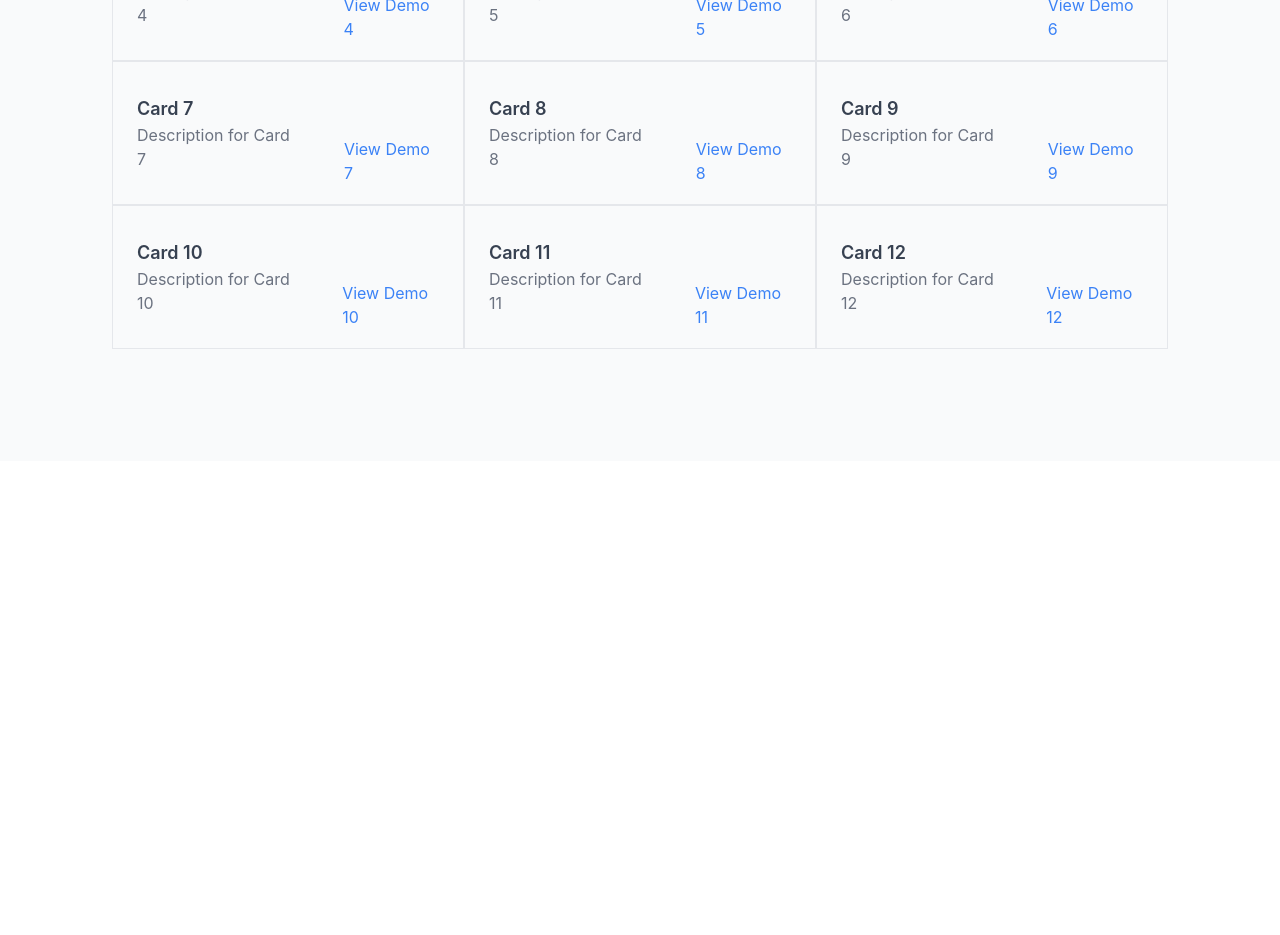
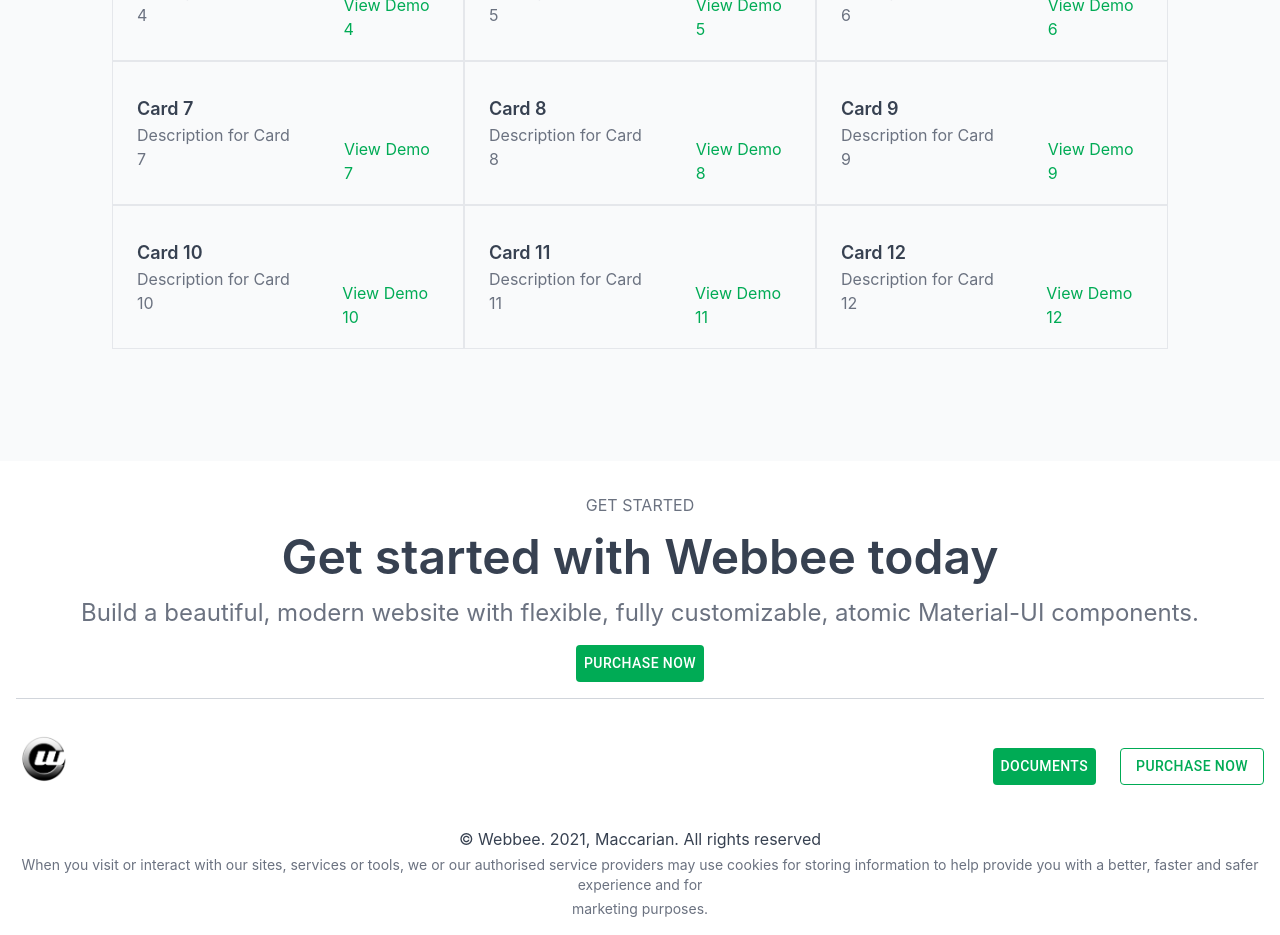
Before and after one commit to centum-world/mining-rig-portfolio, a React (Vite) app: page / in a window 1280 px wide. Shown: the part 3620-4555 px from the top of the page. Before the commit the page ends 4081 px from the top, so only its background shows below. Built offline with nearby package versions, Linux system fonts and the light colour scheme.

Commit message:
all responsive done

```diff
--- a/src/App.jsx
+++ b/src/App.jsx
@@ -9,10 +9,10 @@
 import HomePage from "./pages/HomePage";
 import Heropage from "./pages/Heropage";
 import Header from "./common/Header";
-import Footer from "./common/Footer";
 import About from "./pages/About";
 import Contact from "./pages/Contact";
 import Faq from "./pages/Faq";
+import Footer from "./common/Footer";
 
 const App = () => {
   const [isHeaderVisible] = useState(true);
@@ -35,7 +35,7 @@
           <Route path="/faq" element={<Faq />} />
         </Routes>
       </div>
-      {/* <Footer /> */}
+      <Footer />
       <ScrollLink
         to="top"
         smooth={true}
--- a/src/common/Footer.jsx
+++ b/src/common/Footer.jsx
@@ -1,6 +1,5 @@
 import { Button } from "@mui/material";
 import React from "react";
-import { Link as RouterLink } from "react-router-dom";
 import { useSelector } from "react-redux";
 import logo from "../assets/png/clogo.png";
 
@@ -14,14 +13,11 @@
 
   return (
     <div className="p-4 space-y-10">
-      <div className="flex items-center justify-between">
+      <div className="flex md:flex-row flex-col items-center justify-between space-y-4">
         <div>
           <img src={logo} alt="Dummy Logo" className="h-14 w-14" />
         </div>
-        <div className="flex gap-4">
-          <RouterLink to="/" className="text-blue-500 hover:underline">
-            <Button>Home</Button>
-          </RouterLink>
+        <div className="flex  md:flex-row flex-col gap-6">
           <Button
             onClick={handleMenuClick}
             style={{
@@ -34,11 +30,11 @@
           </Button>
           <Button
             variant="outlined"
-            onClick={handleMenuClick}
+            onClick={() => {}}
             style={{
-              background: selectedColor,
+              borderColor: selectedColor,
               cursor: "pointer",
-              color: "white",
+              color: selectedColor,
             }}
           >
             Purchase now
--- a/src/components/GetStarted.jsx
+++ b/src/components/GetStarted.jsx
@@ -12,15 +12,16 @@
   };
 
   return (
-    <div className="flex flex-col items-center justify-center space-y-4">
-      <div className="text-gray-500">GET STARTED</div>
-      <div className="text-5xl text-gray-700 font-semibold text-center">
+    <div className="flex flex-col items-center justify-center space-y-4 p-4">
+      <div className="text-gray-500 text-center">GET STARTED</div>
+      <div className="md:text-5xl  text-4xl text-gray-700 font-semibold text-center">
         Get started with Webbee today
       </div>
-      <div className="text-gray-500 text-2xl font-sans mb-10 ">
+      <div className="text-gray-500 md:text-2xl text-center font-sans mb-10 ">
         Build a beautiful, modern website with flexible, fully customizable,
         atomic Material-UI components.
       </div>
+      <div>
         <Button
           onClick={handleMenuClick}
           style={{
@@ -31,7 +32,8 @@
         >
           Purchase now
         </Button>
-      <div className="w-full border-t border-gray-300 "></div>
+      </div>
+      <div className="w-full border-t border-gray-300"></div>
     </div>
   );
 };
--- a/src/components/Landing.jsx
+++ b/src/components/Landing.jsx
@@ -1,14 +1,15 @@
 import React from "react";
+import { useSelector } from "react-redux";
 import { NavLink } from "react-router-dom";
 
-const Card = ({ title, description, linkText, linkTo }) => (
+const Card = ({ title, description, linkText, linkTo,selectedColor }) => (
   <div className="flex items-center justify-between border h-36 md:w-1/3 w-full overflow-hidden">
     <div className="flex flex-col  p-6">
       <div className="text-lg font-semibold text-gray-700">{title}</div>
       <div className="text-base text-gray-500">{description}</div>
     </div>
     <div className="flex items-center justify-center p-6">
-      <NavLink to={linkTo} className="text-blue-500  mt-14">
+      <NavLink to={linkTo} className= "mt-14" style={{ color: selectedColor }}>
         {linkText}
       </NavLink>
     </div>
@@ -16,6 +17,7 @@
 );
 
 const Landing = () => {
+  const { selectedColor } = useSelector((state) => state.colors);
   const cards = [
     {
       title: "Elegant Design",
@@ -96,7 +98,7 @@
       <div className="text-2xl font-semibold mb-4">Landing</div>
       <div className="flex flex-wrap">
         {cards.map((card, index) => (
-          <Card key={index} {...card} />
+          <Card key={index} {...card} selectedColor={selectedColor} />
         ))}
       </div>
     </div>
--- a/src/components/Supporting.jsx
+++ b/src/components/Supporting.jsx
@@ -1,14 +1,15 @@
 import React from "react";
+import { useSelector } from "react-redux";
 import { NavLink } from "react-router-dom";
 
-const Card = ({ title, description, linkText, linkTo }) => (
+const Card = ({ title, description, linkText, linkTo,selectedColor }) => (
   <div className="flex items-center justify-between border h-36 md:w-1/3 w-full overflow-hidden">
     <div className="flex flex-col  p-6">
       <div className="text-lg  font-semibold text-gray-700">{title}</div>
       <div className="text-base text-gray-500">{description}</div>
     </div>
     <div className="flex items-center justify-center p-6">
-      <NavLink to={linkTo} className="text-blue-500  mt-14">
+      <NavLink to={linkTo}  className= "mt-14" style={{ color: selectedColor }}>
         {linkText}
       </NavLink>
     </div>
@@ -16,6 +17,7 @@
 );
 
 const Supporting = () => {
+  const { selectedColor } = useSelector((state) => state.colors);
     const cards = [
         {
           title: "Card 1",
@@ -97,7 +99,7 @@
       <div className="text-2xl font-semibold mb-4">Supporting</div>
       <div className="flex flex-wrap md:flex-row flex-col">
         {cards.map((card, index) => (
-          <Card key={index} {...card} />
+          <Card key={index} {...card} selectedColor={selectedColor} />
         ))}
       </div>
     </div>
--- a/src/pages/Heropage.jsx
+++ b/src/pages/Heropage.jsx
@@ -1,4 +1,3 @@
-import { Button } from "@mui/material";
 import React from "react";
 import HeroSection from "../components/HeroSection";
 import Features from "../components/Features";
@@ -10,8 +9,8 @@
     <div className="space-y-4">
       <HeroSection />
       <Features />
-      <DemoSection/>
-      {/* <GetStarted/> */}
+      <DemoSection />
+      <GetStarted />
     </div>
   );
 };
```
Lines whose indentation alone changed are shown as unchanged.
